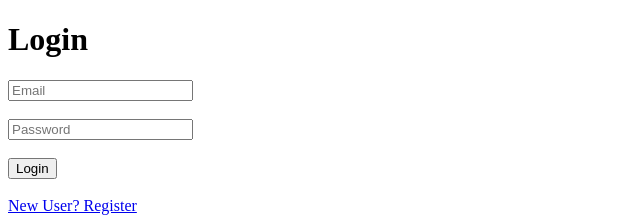
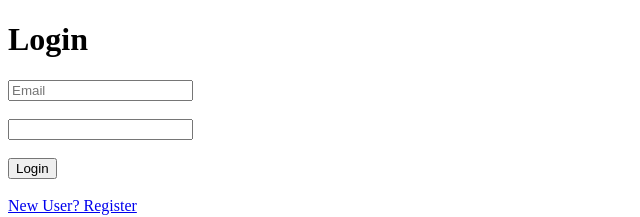
Before and after one commit to Girija-50/atsadmin, a React (Vite) app in the folder client/: page / in a window 1280 px wide. Shown: the top 217 px of the page, without its empty margins (0-640 px from the left). Built offline with nearby package versions, Linux system fonts and the light colour scheme.

Commit message:
Remove mongoose connection

```diff
--- a/client/package.json
+++ b/client/package.json
@@ -13,6 +13,7 @@
     "@tailwindcss/vite": "^4.3.0",
     "axios": "^1.16.1",
     "jspdf": "^4.2.1",
+    "mongodb": "^7.3.0",
     "react": "^19.2.6",
     "react-dom": "^19.2.6",
     "react-dropzone": "^15.0.0",
--- a/client/src/pages/Login.jsx
+++ b/client/src/pages/Login.jsx
@@ -71,8 +71,8 @@ function Login() {
 
         <input
           type="password"
-          name=""
-          placeholder="Password"
+          name="password"
+          value={formData.password}
           onChange={handleChange}
         />
 
--- a/package.json
+++ b/package.json
@@ -13,6 +13,7 @@
   },
   "dependencies": {
     "jspdf": "^4.2.1",
+    "mongodb": "^7.3.0",
     "react-icons": "^5.6.0"
   }
 }
```
Also changed, not shown: 2 other files (tests, documents, lock files or other folders).
